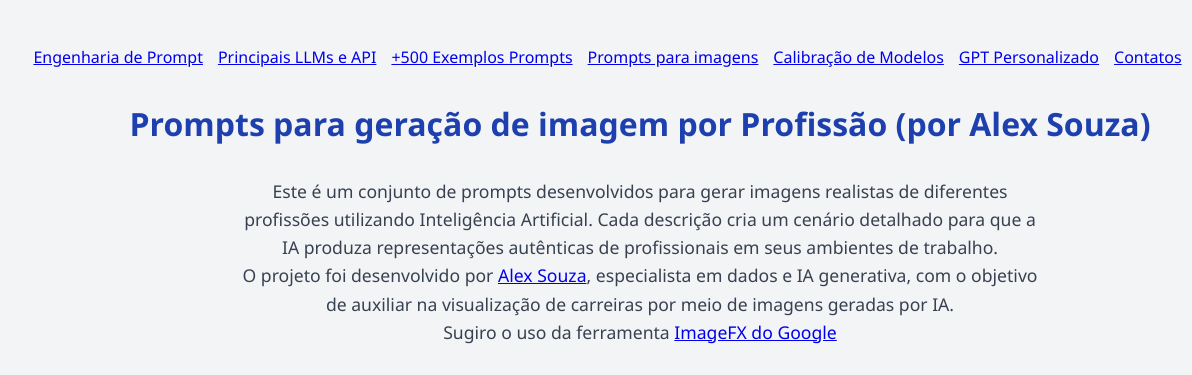
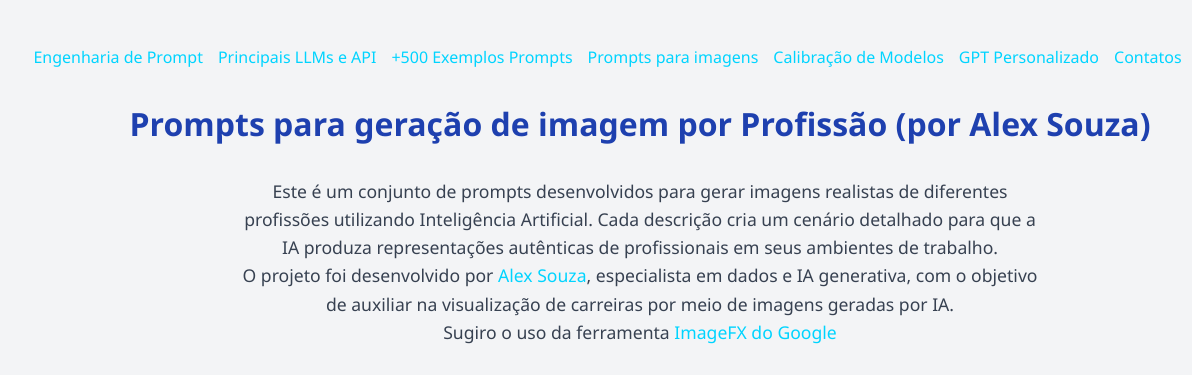
Before and after one commit to aasouzaconsult/imagensprofissoes_prompts, a plain HTML site: page index.html in a window 1280 px wide. Shown: the top 375 px of the page, 0-1192 px from the left. Drawn offline with Linux system fonts and the light colour scheme; no server answers.

Commit message:
index.html

```diff
--- a/index.html
+++ b/index.html
@@ -153,6 +153,20 @@
 
         .show {
             display: flex !important;
+        }
+
+        a {
+            color: #00d4ff; /* Define uma cor fixa para todos os links */
+            text-decoration: none;
+        }
+
+        a:visited {
+            color: #00d4ff; /* Mantém a mesma cor mesmo após o clique */
+        }
+
+        a:hover {
+            text-decoration: underline;
+            color: #ff007a; /* Muda a cor ao passar o mouse, se desejar */
         }
 
     </style>
```
